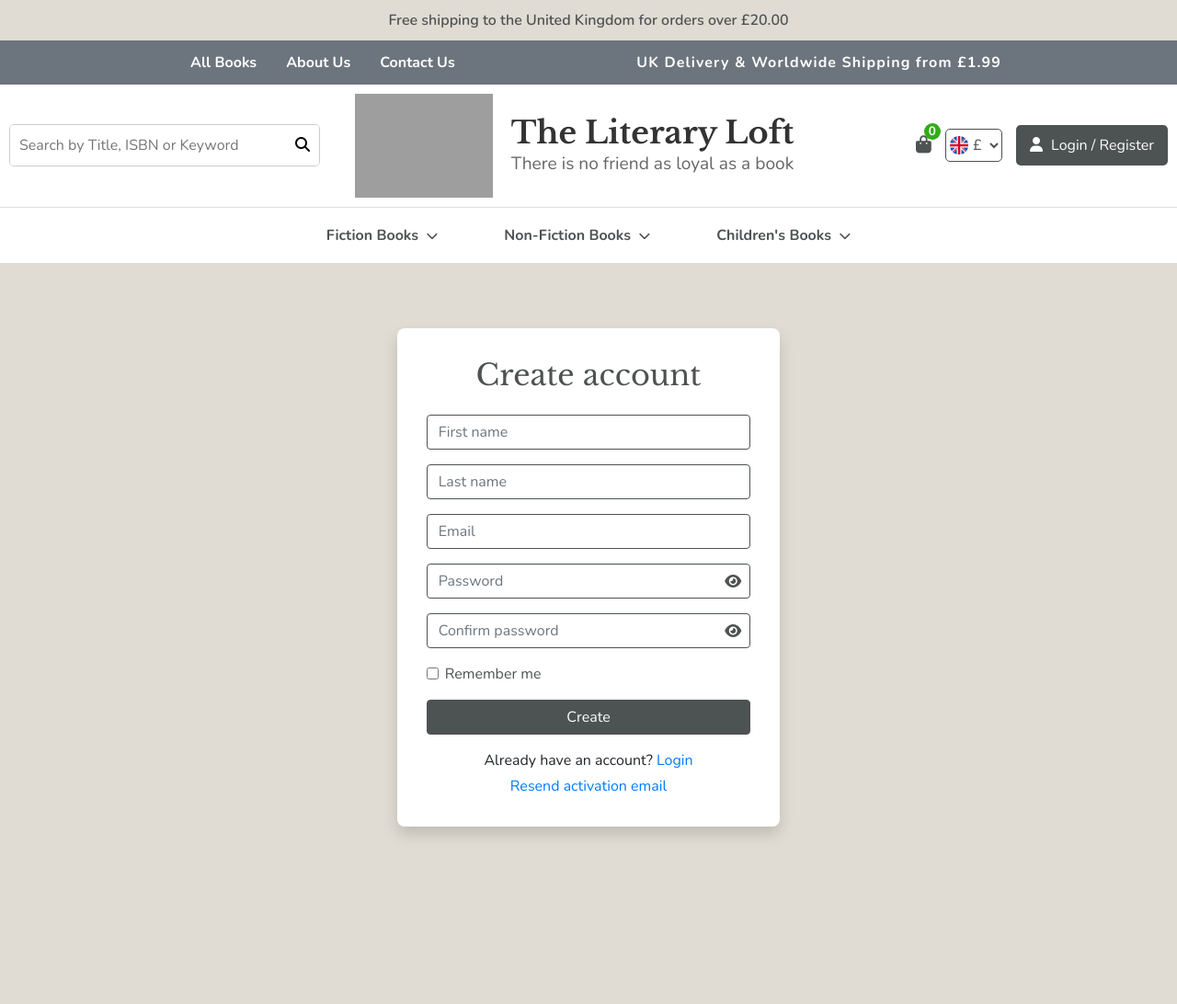
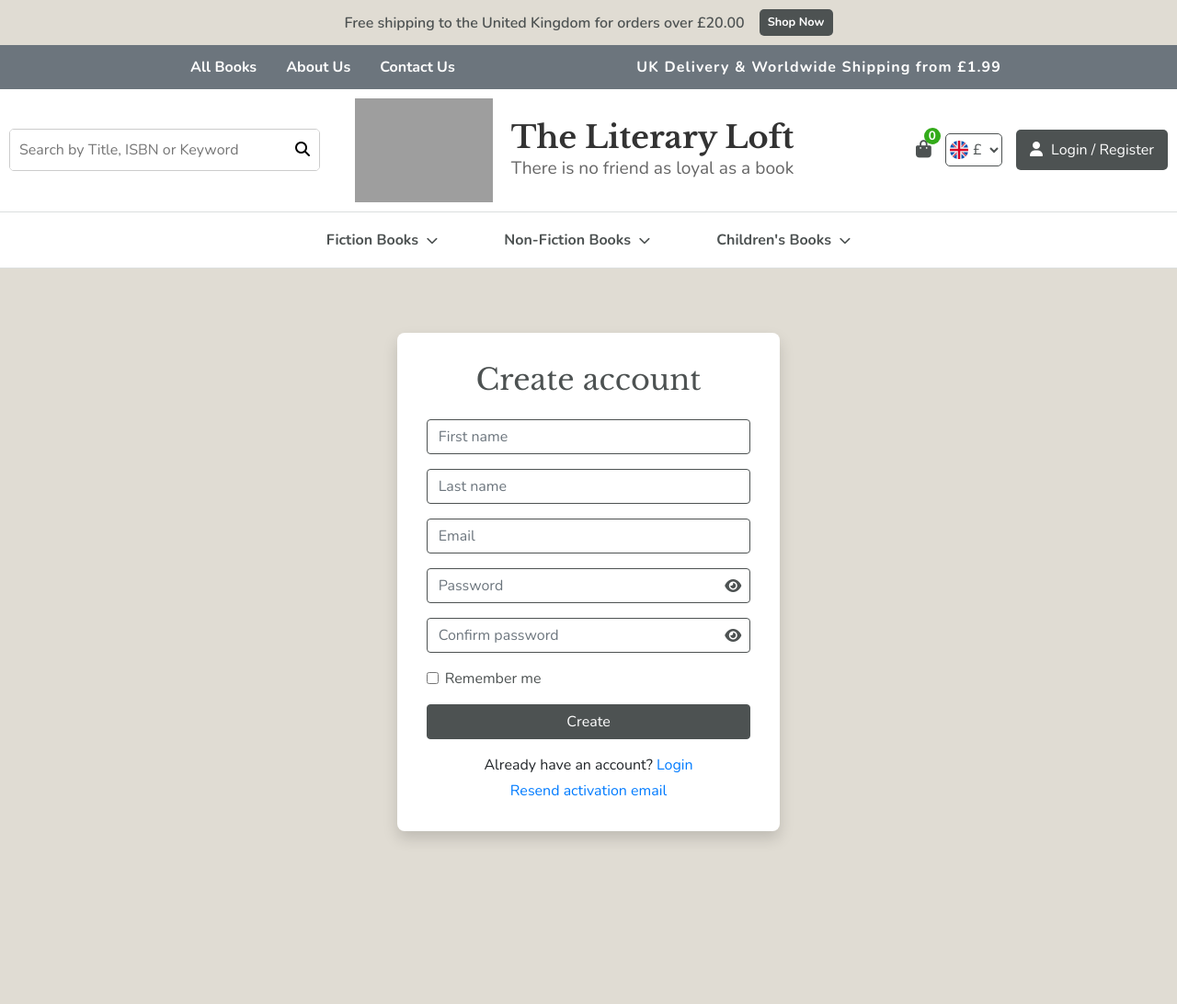
Before and after one commit to vica781/The_Literary_Loft_v2, a Django app: page /register/ in a window 1280 px wide. Shown: the whole page at 92% size. Before the commit the page ends 910 px from the top, so only its background shows below. Run offline with Django 4.2, Linux system fonts and the light colour scheme; some libraries are stand-ins or nearby versions; grey boxes are pictures that could not be loaded.

Commit message:
Feat: add 'Shop Now' btn to top-bar, link all 'Shop Now' btns to book_list

```diff
--- a/books/templates/books/index.html
+++ b/books/templates/books/index.html
@@ -9,6 +9,7 @@
 <link rel="stylesheet" href="{% static 'css/style.css' %}">
 {% endblock %}
 
+<!-- Hero Section -->
 {% block content %}
 <div class="hero-section" style="background-image: url('{% static "images/loft_1.webp" %}');">
     <div class="running-banner">
@@ -19,10 +20,8 @@
 
 <div id="hero-content" class="hero-content">
     <h2>Your sanctuary for loyal literary friends</h2>
-    <button class="cta-button">Shop Now</button>
+    <a href="{% url 'books:book_list' %}" class="cta-button">Shop Now</a>
 </div>
-
-<!-- Main content here -->
 {% endblock %}
 
 {% block extra_js %}
--- a/reading_loft/static/css/style.css
+++ b/reading_loft/static/css/style.css
@@ -76,6 +76,34 @@ body {
   font-family: "Nunito", sans-serif;
   font-weight: 600;
 }
+
+.top-bar {
+  background-color: #e0dcd3;
+  color: #4d5252;
+  font-family: "Nunito", sans-serif;
+  font-weight: 600;
+}
+
+.top-bar-btn a.cta-top-bar-button {
+  padding: .25rem .5rem;
+  margin-left: 1rem;
+  font-size: 0.8rem;
+  font-family: "Nunito", sans-serif;
+  font-weight: bold;
+  background-color: #4d5252;
+  color: white;
+  border-radius: 5px;
+  transition: background-color 0.3s ease;
+}
+
+.top-bar-btn a.cta-top-bar-button:hover {
+  background-color: #333;
+  color: #fff;
+  text-decoration: none;
+}
+
+
+
 
 /* -----------------------------Main navigation---------------------------- */
 .main-nav {
@@ -206,7 +234,6 @@ body {
   align-items: center;
   text-decoration: none;
   color: inherit;
-
 }
 
 logo-container a:hover {
@@ -492,7 +519,7 @@ logo-container a:hover {
     text-shadow: 1px 1px 4px rgba(255, 255, 255, 1);
 }
 
-.cta-button {
+.hero-content a.cta-button {
     padding: 10px 20px;
     font-size: 1.2em;
     background-color: #4d5252;
@@ -503,8 +530,10 @@ logo-container a:hover {
     transition: background-color 0.3s ease;
 }
 
-.cta-button:hover {
+.hero-content a.cta-button:hover {
     background-color: #3a3f3f;
+    text-decoration: none;
+    color: #fff;
 }
 
 /* -------------------------------Responsive design------------------------- */
--- a/templates/base.html
+++ b/templates/base.html
@@ -88,6 +88,10 @@
         <p class="mb-0">
           Free shipping to the United Kingdom for orders over £20.00
         </p>
+        <div id="top-bar-btn" class="top-bar-btn">
+          <a href="{% url 'books:book_list' %}"
+          class="btn cta-top-bar-button">Shop Now</a>
+        </div>
       </div>
 
       <nav class="navbar navbar-expand-lg navbar-dark bg-secondary py-1">
```
